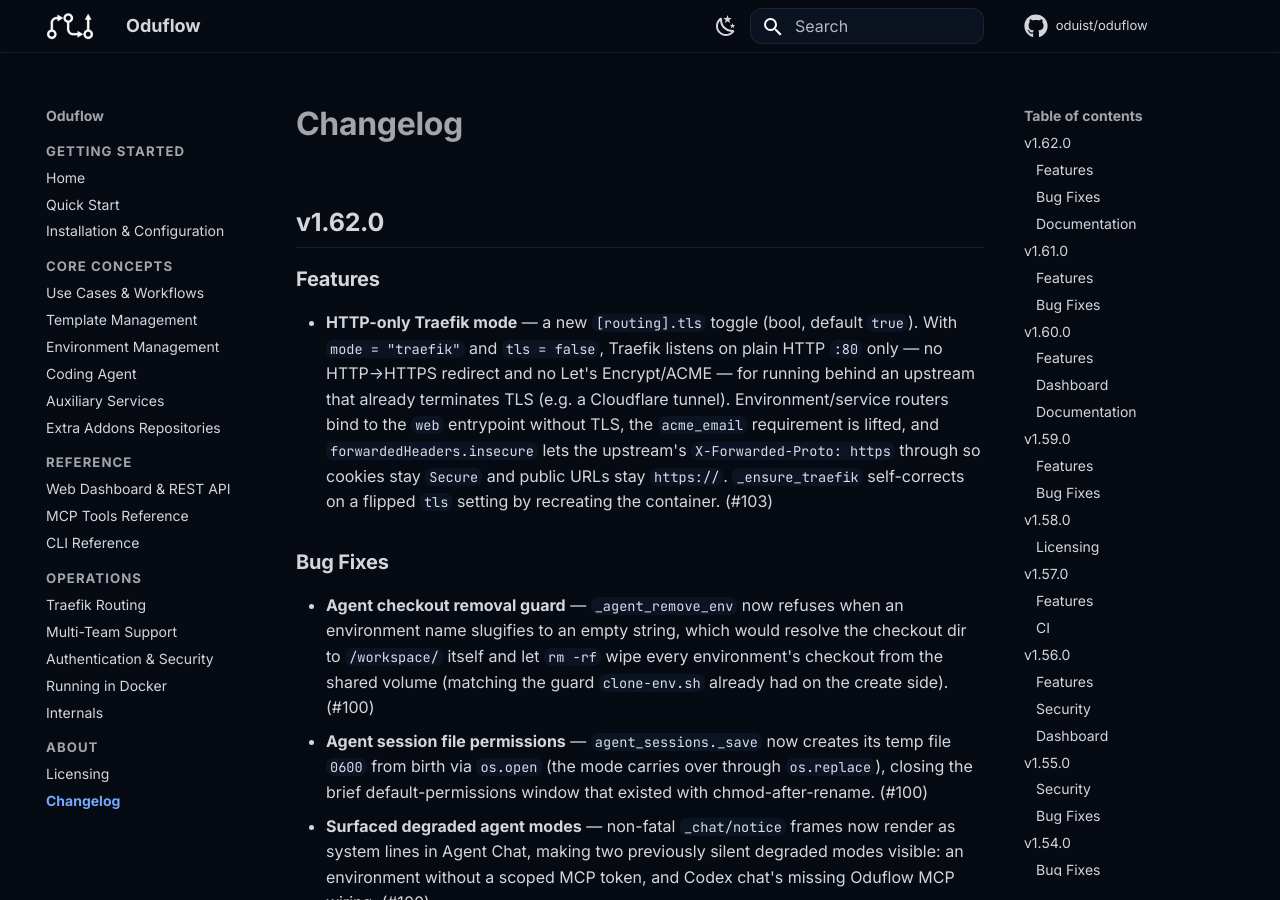
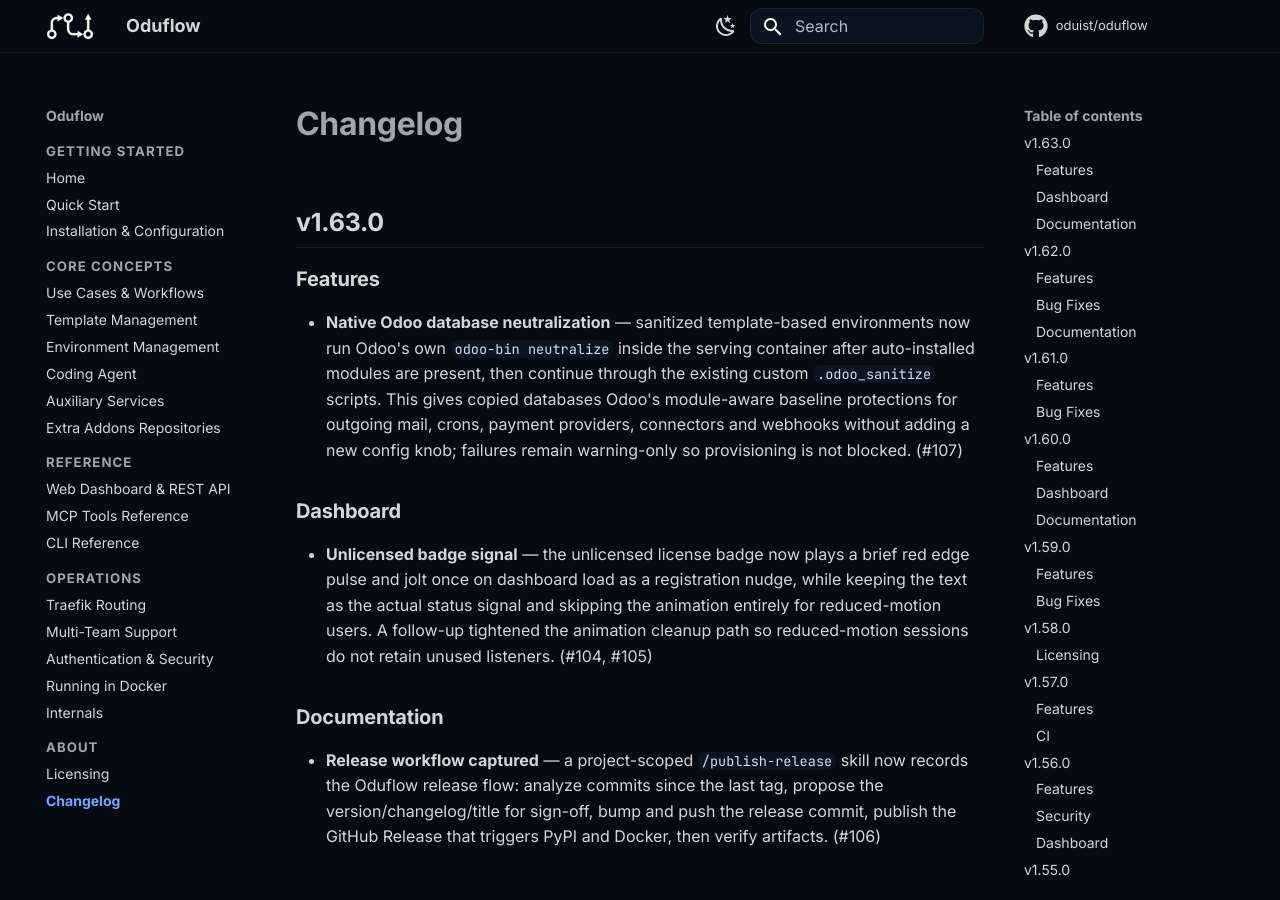
Before and after one commit to oduist/oduflow, an MkDocs documentation site: the page built from docs/changelog.md, in a window 1280 px wide and 900 px high. Built offline with MkDocs 1.6.1 and Material for MkDocs 9.7.7, drawn with Linux system fonts in a browser that asks for light colours; comment, search, counter and statistics services are not loaded.

Commit message:
Release v1.63.0

```diff
--- a/docs/changelog.md
+++ b/docs/changelog.md
@@ -1,4 +1,18 @@
 # Changelog
+
+## v1.63.0
+
+### Features
+
+- **Native Odoo database neutralization** — sanitized template-based environments now run Odoo's own `odoo-bin neutralize` inside the serving container after auto-installed modules are present, then continue through the existing custom `.odoo_sanitize` scripts. This gives copied databases Odoo's module-aware baseline protections for outgoing mail, crons, payment providers, connectors and webhooks without adding a new config knob; failures remain warning-only so provisioning is not blocked. (#107)
+
+### Dashboard
+
+- **Unlicensed badge signal** — the unlicensed license badge now plays a brief red edge pulse and jolt once on dashboard load as a registration nudge, while keeping the text as the actual status signal and skipping the animation entirely for reduced-motion users. A follow-up tightened the animation cleanup path so reduced-motion sessions do not retain unused listeners. (#104, #105)
+
+### Documentation
+
+- **Release workflow captured** — a project-scoped `/publish-release` skill now records the Oduflow release flow: analyze commits since the last tag, propose the version/changelog/title for sign-off, bump and push the release commit, publish the GitHub Release that triggers PyPI and Docker, then verify artifacts. (#106)
 
 ## v1.62.0
 
--- a/pyproject.toml
+++ b/pyproject.toml
@@ -1,6 +1,6 @@
 [project]
 name = "oduflow"
-version = "1.62.0"
+version = "1.63.0"
 description = "AI-first Odoo development and CI tool with reusable database templates, powered by MCP"
 authors = [
     { name = "Oduist" }
```
